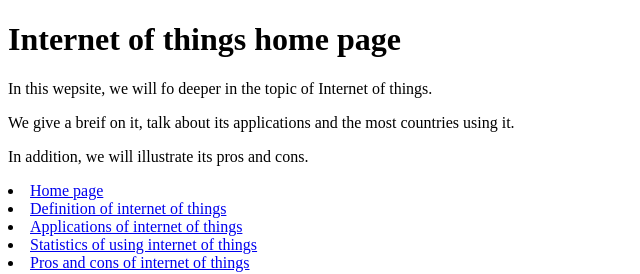
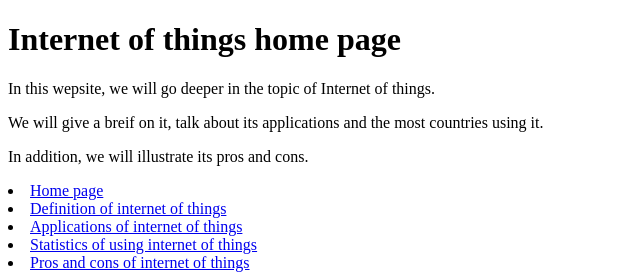
Before and after one commit to reem-mahmoud16/ECE001, a plain HTML site: page index.html in a window 1280 px wide. Shown: the full height of the page, 0-640 px from the left. Drawn offline with Linux system fonts and the light colour scheme.

Commit message:
Update index.html

```diff
--- a/index.html
+++ b/index.html
@@ -7,12 +7,12 @@
 <h1> Internet of things home page </h1>
 
 
-<p> In this wepsite, we will fo deeper in the topic of Internet of
+<p> In this wepsite, we will go deeper in the topic of Internet of
 things.
 </p>
 
 <p>
-We give a breif on it, talk about its applications and
+We will give a breif on it, talk about its applications and
 the most countries using it.
 </p>
 
```
